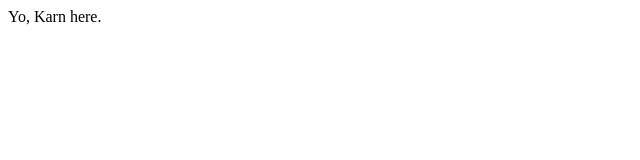
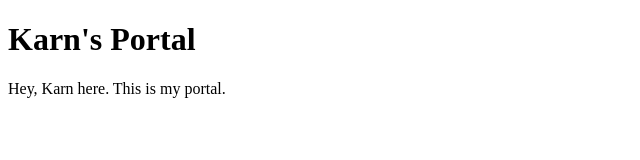
Before and after one commit to karn-nahata/learningtocode, a plain HTML site: page index.html in a window 1280 px wide. Shown: the whole page, without its empty margins (0-640 px from the left). Drawn offline with Linux system fonts and the light colour scheme.

Commit message:
Update index.html
Just adding a few more lines

```diff
--- a/index.html
+++ b/index.html
@@ -7,6 +7,7 @@
     <title>Karn's Portal</title>
 </head>
 <body>
-    Yo, Karn here.
+    <h1> Karn's Portal</h1>
+    Hey, Karn here. This is my portal.
 </body>
 </html>
```
